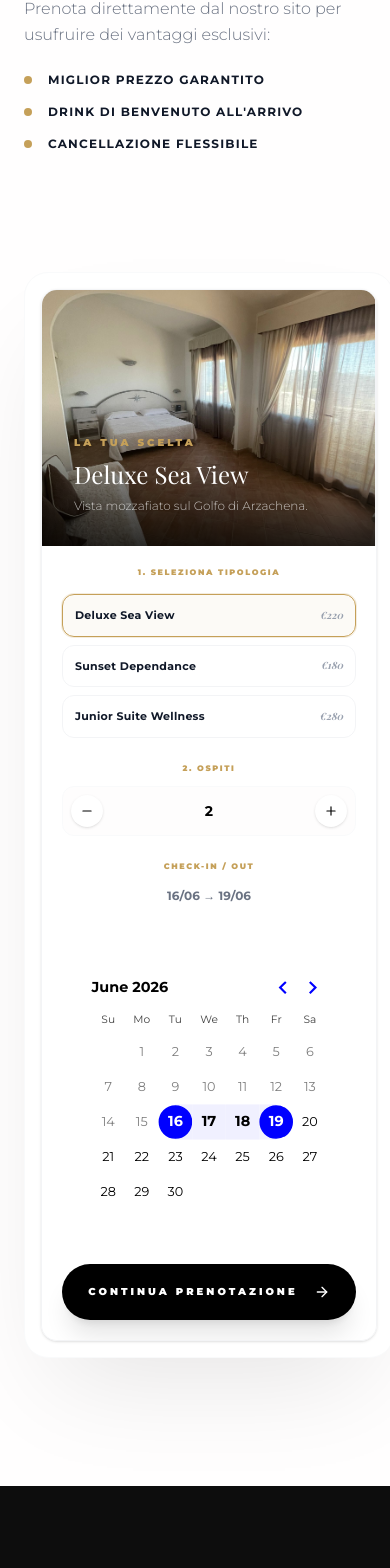
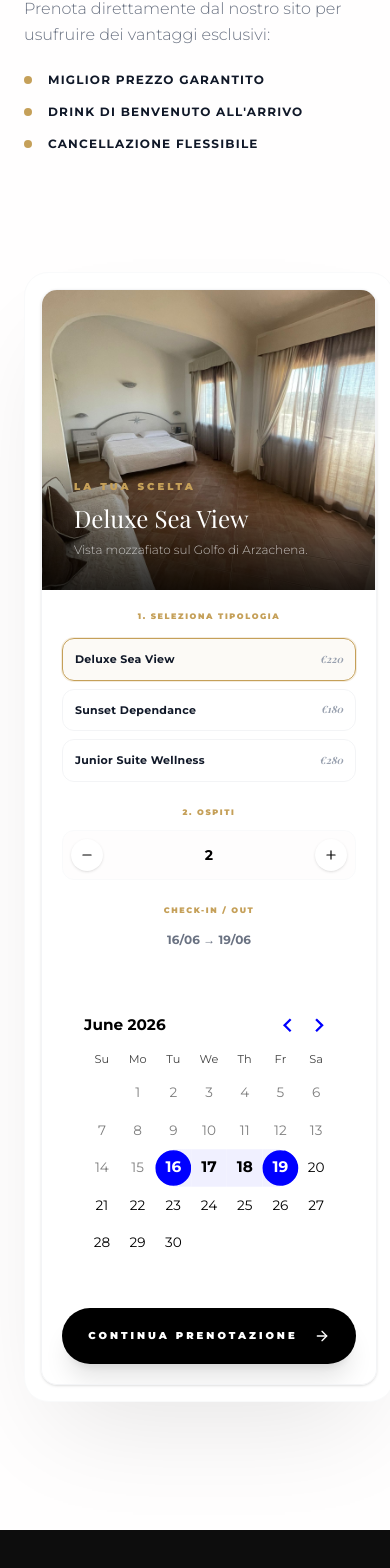
Before and after one commit to sbandicus/hotel-micalosu-site, a Next.js app: page / in a window 390 px wide. Shown: the part 8680-10248 px from the top of the page. Built offline with nearby package versions, Linux system fonts and the light colour scheme; a web font is replaced by a local one.

Commit message:
Fix jumping on load, stable image height, and calendar cutoff issues

```diff
--- a/src/app/page.tsx
+++ b/src/app/page.tsx
@@ -13,6 +13,10 @@ import {
 
 export default function Home() {
   const heroRef = useRef(null);
+
+  // Rimuoviamo l'autofocus al caricamento o comportamenti che forzano lo scroll
+  // Se c'è un elemento che ruba il focus, lo neutralizziamo qui.
+
   const { scrollYProgress } = useScroll({
     target: heroRef,
     offset: ["start start", "end start"]
--- a/src/components/BookingSystem.tsx
+++ b/src/components/BookingSystem.tsx
@@ -86,10 +86,10 @@ export default function BookingSystem() {
   return (
     <div className="flex flex-col h-full bg-white rounded-2xl">
       {/* Contenitore Griglia Principale */}
-      <div className="grid lg:grid-cols-2 gap-0 min-h-[600px] overflow-hidden rounded-2xl border border-gray-100 shadow-sm">
+      <div className="grid lg:grid-cols-2 gap-0 min-h-[650px] overflow-hidden rounded-2xl border border-gray-100 shadow-sm items-stretch">
 
         {/* Colonna Sinistra: Immagine e Info Stanza */}
-        <div className="relative h-64 lg:h-auto bg-gray-50 border-r border-gray-100">
+        <div className="relative min-h-[300px] lg:min-h-full bg-gray-50 border-r border-gray-100 h-full">
           {selectedRoomObj && (
             <>
               <Image
@@ -152,8 +152,20 @@ export default function BookingSystem() {
                 </div>
               </div>
 
-              <div className="flex justify-center pt-2 overflow-x-hidden">
-                <div className="scale-[0.8] xs:scale-[0.85] sm:scale-95 lg:scale-100 origin-center">
+              <div className="flex justify-center pt-2 overflow-visible">
+                <style jsx global>{`
+                  .rdp {
+                    margin: 0;
+                    --rdp-cell-size: 38px;
+                    --rdp-accent-color: #c5a059;
+                    --rdp-background-color: #f9f6f2;
+                  }
+                  .rdp-months { justify-content: center; }
+                  @media (max-width: 640px) {
+                    .rdp { --rdp-cell-size: 32px; }
+                  }
+                `}</style>
+                <div className="scale-[0.85] xs:scale-[0.9] sm:scale-95 lg:scale-100 origin-center">
                   <DayPicker
                     mode="range"
                     selected={range}
```
